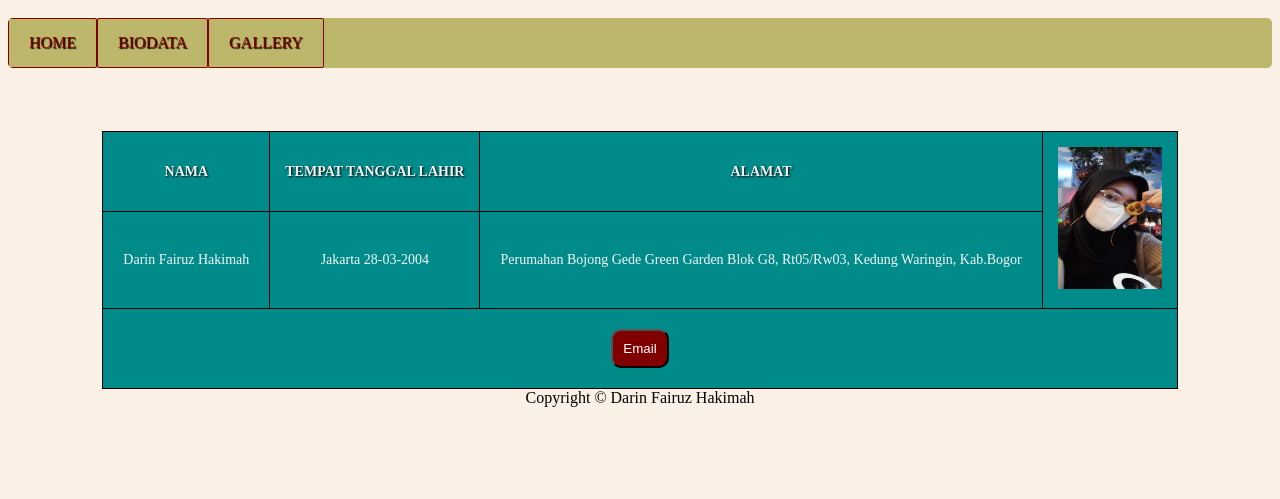
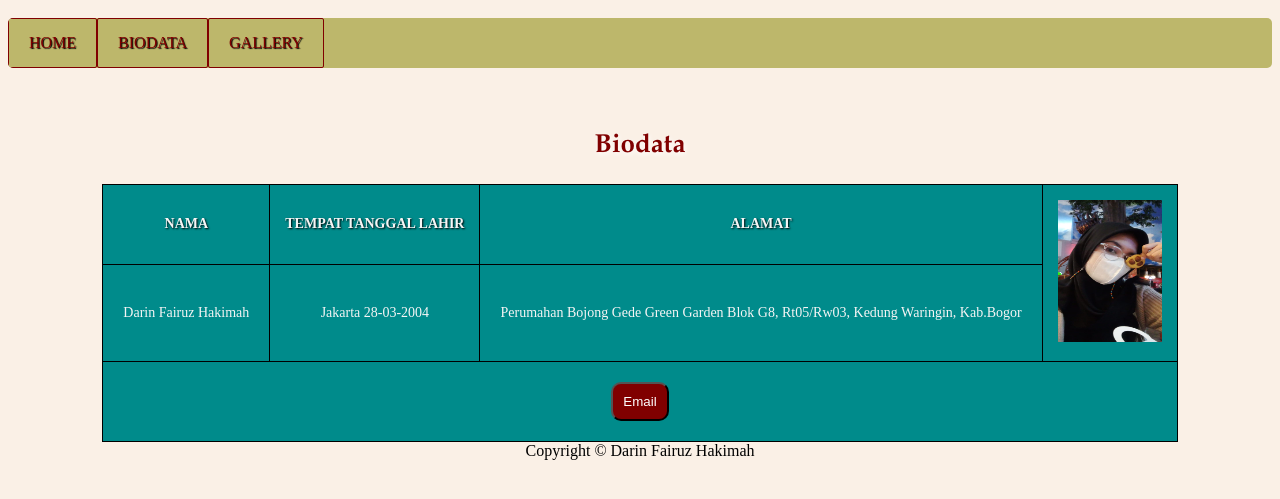
Before and after one commit to darinfairuz/Darin.github.io, a plain HTML site: page biodata.html in a window 1280 px wide. Shown: the part 101-600 px from the top of the page. Drawn offline with Linux system fonts and the light colour scheme.

Commit message:
Update biodata.html

```diff
--- a/biodata.html
+++ b/biodata.html
@@ -19,6 +19,10 @@
             <li><a href="https://darinfairuz.github.io/Darin.github.io/gallery.html"> GALLERY </a></li>
         </ul>
     </nav>
+
+    <h2>
+      Biodata
+    </h2>
 
 
     <center>
```
